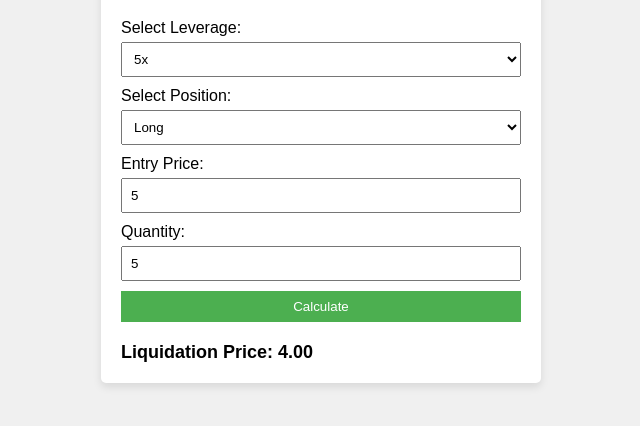
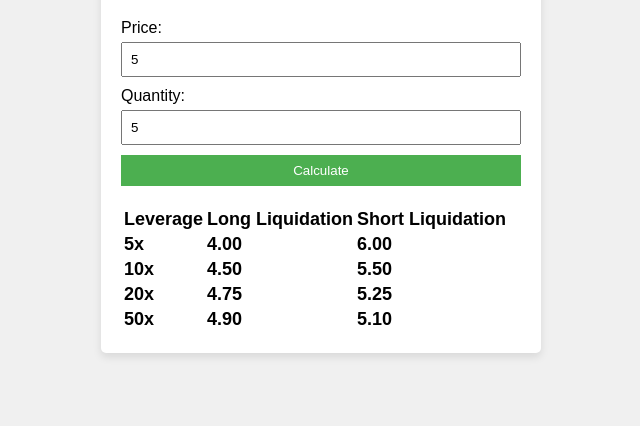
Before and after one commit to alihassant/liqdata, a plain HTML site: page index.html in a window 1280 px wide. Both pictures are taken after typing "5", "5" into the empty fields and a click on the button "Calculate". Shown: the part 126-552 px from the top of the page, without its empty margins (319-959 px from the left). Drawn offline with Linux system fonts and the light colour scheme.

Commit message:
Add files via upload

```diff
--- a/index.html
+++ b/index.html
@@ -10,23 +10,11 @@
     <div class="container">
         <h1>Liquidation Level Calculator</h1>
         <div class="form">
-            <label for="leverage">Select Leverage:</label>
-            <select id="leverage">
-                <option value="5">5x</option>
-                <option value="10">10x</option>
-                <option value="20">20x</option>
-                <option value="50">50x</option>
-            </select>
-            <label for="position">Select Position:</label>
-            <select id="position">
-                <option value="long">Long</option>
-                <option value="short">Short</option>
-            </select>
-            <label for="entryPrice">Entry Price:</label>
-            <input type="number" id="entryPrice" step="0.01" placeholder="Enter Entry Price">
+            <label for="price">Price:</label>
+            <input type="number" id="price" step="0.01" placeholder="Enter Price">
             <label for="quantity">Quantity:</label>
             <input type="number" id="quantity" step="0.001" placeholder="Enter Quantity">
-            <button onclick="calculateLiquidation()">Calculate</button>
+            <button onclick="calculateAllLiquidation()">Calculate</button>
         </div>
         <div id="result"></div>
     </div>
--- a/script.js
+++ b/script.js
@@ -1,16 +1,46 @@
-function calculateLiquidation() {
-    const leverage = parseInt(document.getElementById('leverage').value);
-    const position = document.getElementById('position').value;
-    const entryPrice = parseFloat(document.getElementById('entryPrice').value);
+function calculateAllLiquidation() {
+    const price = parseFloat(document.getElementById('price').value);
     const quantity = parseFloat(document.getElementById('quantity').value);
 
-    if (isNaN(leverage) || isNaN(entryPrice) || isNaN(quantity)) {
+    if (isNaN(price) || isNaN(quantity)) {
         alert("Please enter valid input values.");
         return;
     }
 
-    const liquidationPrice = position === 'long' ? entryPrice - (entryPrice / leverage) : entryPrice + (entryPrice / leverage);
+    const leverages = [5, 10, 20, 50];
+    const results = [];
 
+    for (let i = 0; i < leverages.length; i++) {
+        const leverage = leverages[i];
+        const longLiquidation = price - (price / leverage);
+        const shortLiquidation = price + (price / leverage);
+
+        results.push({
+            leverage: `${leverage}x`,
+            long: longLiquidation.toFixed(2),
+            short: shortLiquidation.toFixed(2)
+        });
+    }
+
+    displayResults(results);
+}
+
+function displayResults(results) {
     const resultElement = document.getElementById('result');
-    resultElement.textContent = `Liquidation Price: ${liquidationPrice.toFixed(2)}`;
+    resultElement.innerHTML = `
+        <table>
+            <tr>
+                <th>Leverage</th>
+                <th>Long Liquidation</th>
+                <th>Short Liquidation</th>
+            </tr>
+            ${results.map(result => `
+                <tr>
+                    <td>${result.leverage}</td>
+                    <td>${result.long}</td>
+                    <td>${result.short}</td>
+                </tr>
+            `).join('')}
+        </table>
+    `;
 }
--- a/styles.css
+++ b/styles.css
@@ -44,3 +44,5 @@ button:hover {
     font-weight: bold;
     margin-top: 20px;
 }
+
+/* hello */
```
